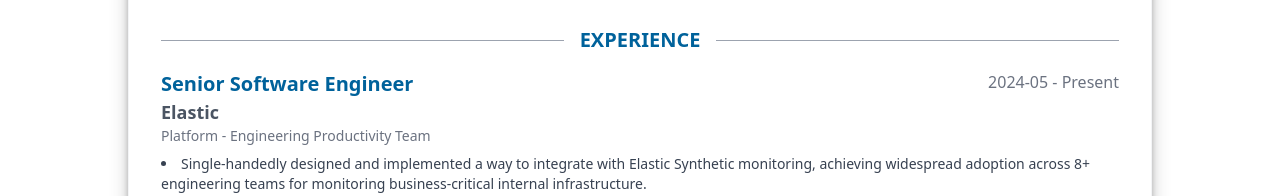
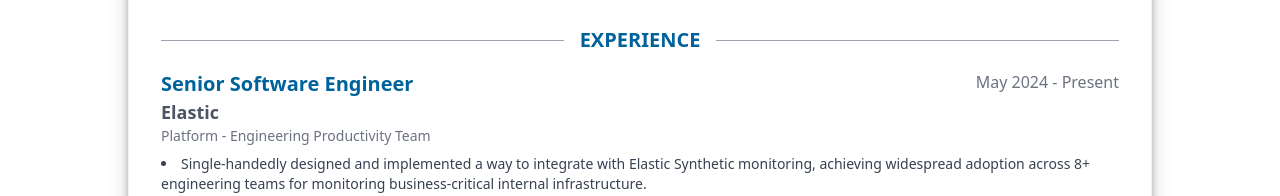
Before and after one commit to bmacharia/resume, a React (Vite) app: page / in a window 1280 px wide. Shown: the part 547-743 px from the top of the page. Built offline with nearby package versions, Linux system fonts and the light colour scheme.

Commit message:
format date

```diff
--- a/src/components/Certification.jsx
+++ b/src/components/Certification.jsx
@@ -1,5 +1,6 @@
 import React from 'react';
 import HeaderWithLine from './HeaderWithLine';
+import { formatDate } from '../utils/dateFormat';
 
 export default function Certification({ certificates }) {
   return (
@@ -14,7 +15,7 @@
               <div className="text-gray-500 text-sm">{cert.description}</div>
             </div>
             <div className="text-gray-500">
-              {cert.startDate} - {cert.endDate || "Present"}
+              {formatDate(cert.startDate)} - {cert.endDate ? formatDate(cert.endDate) : "Present"}
             </div>
           </div>
         ))}
--- a/src/components/Education.jsx
+++ b/src/components/Education.jsx
@@ -1,5 +1,6 @@
 import React from 'react';
 import HeaderWithLine from './HeaderWithLine';
+import { formatDate } from '../utils/dateFormat';
 
 export default function Education({ education }) {
   return (
@@ -14,7 +15,7 @@
               {ed.gpa && <div className="text-gray-500 text-sm">{ed.gpa}</div>}
             </div>
             <div className="text-gray-500">
-              {ed.startDate} - {ed.endDate || "Present"}
+              {formatDate(ed.startDate)} - {ed.endDate ? formatDate(ed.endDate) : "Present"}
             </div>
           </div>
         ))}
--- a/src/components/Experience.jsx
+++ b/src/components/Experience.jsx
@@ -1,5 +1,6 @@
 import React from 'react'
 import HeaderWithLine from './HeaderWithLine';
+import { formatDate } from '../utils/dateFormat';
 
 export default function Experience({ work }) {
   return (
@@ -18,7 +19,7 @@
                 {job.team && <div className="text-gray-500 text-sm">{job.team}</div>}
               </div>
               <div className="text-gray-500">
-                  {job.startDate} - {job.endDate || "Present"}
+                {formatDate(job.startDate)} - {job.endDate ? formatDate(job.endDate) : "Present"}
               </div>
             </div>
             <ul className="list-disc list-inside mt-2 space-y-1">
--- /dev/null
+++ b/src/utils/dateFormat.js
@@ -0,0 +1,33 @@
+/**
+ * Formats a date string from YYYY-MM or YYYY format to Month YYYY or YYYY
+ * @param {string} dateString - Date string in format YYYY-MM or YYYY
+ * @returns {string} Formatted date string (e.g. "May 2025" or "2025")
+ */
+export function formatDate(dateString) {
+    // Return as-is if it's not in expected format
+    if (!dateString) return '';
+
+    // If it's just a year (e.g. "2023"), return as is
+    if (/^\d{4}$/.test(dateString)) {
+      return dateString;
+    }
+
+    // If it's in YYYY-MM format
+    const match = dateString.match(/^(\d{4})-(\d{2})$/);
+    if (match) {
+      const [, year, month] = match;
+      const monthNames = [
+        "January", "February", "March", "April", "May", "June",
+        "July", "August", "September", "October", "November", "December"
+      ];
+
+      // JavaScript months are 0-indexed
+      const monthIndex = parseInt(month, 10) - 1;
+      if (monthIndex >= 0 && monthIndex < 12) {
+        return `${monthNames[monthIndex]} ${year}`;
+      }
+    }
+
+    // Return original string if format doesn't match
+    return dateString;
+  }
```
Lines whose indentation alone changed are shown as unchanged.
